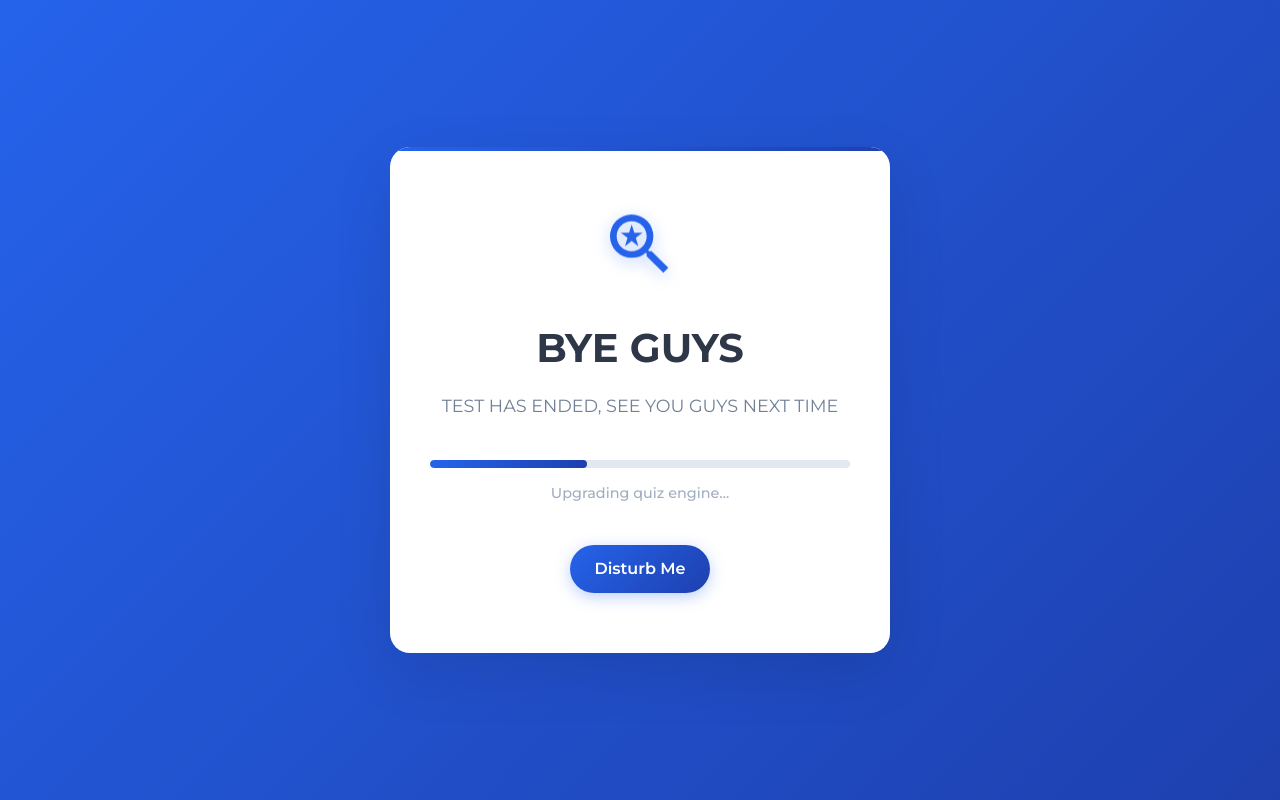
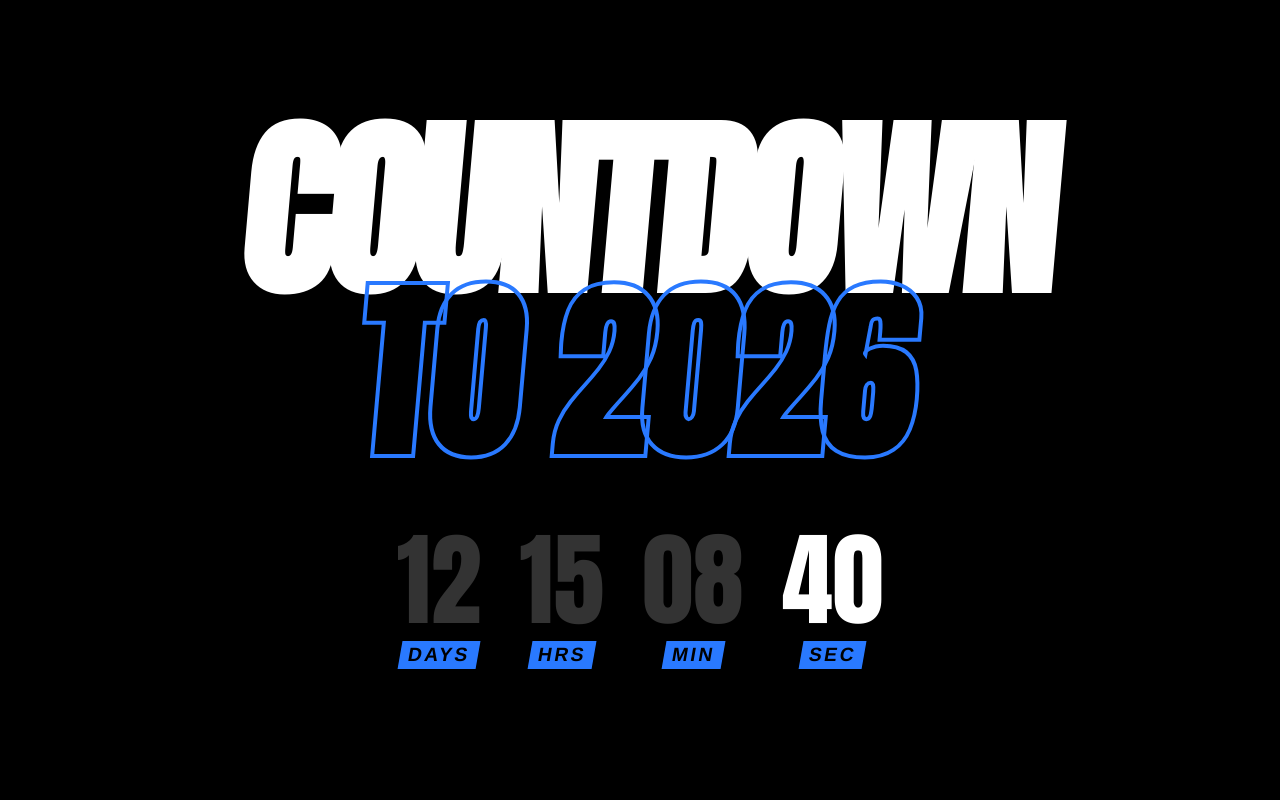
Before and after one commit to kachiDeGreat/quiz-app, a React (Create React App) app: page / in a window 1280 px wide. Built offline with nearby package versions, Linux system fonts and the light colour scheme.

Commit message:
new year app

```diff
--- a/package.json
+++ b/package.json
@@ -12,6 +12,7 @@
     "@types/react": "^19.0.10",
     "@types/react-dom": "^19.0.4",
     "@types/uuid": "^10.0.0",
+    "canvas-confetti": "^1.9.4",
     "firebase": "^11.10.0",
     "jspdf": "^3.0.4",
     "jspdf-autotable": "^5.0.2",
@@ -55,6 +56,7 @@
   "devDependencies": {
     "@types/babel__generator": "^7.27.0",
     "@types/babel__traverse": "^7.20.7",
+    "@types/canvas-confetti": "^1.9.0",
     "@types/estree": "^1.0.8",
     "@types/jspdf": "^1.3.3"
   }
--- a/src/App.tsx
+++ b/src/App.tsx
@@ -14,6 +14,7 @@ import IDVerification from "./IDVerification";
 import MaintenancePage from "./component/underMaintance/MaintenancePage";
 import CheckID from "./checkId/CheckID";
 import ExportToPDFButton from "./ExportToPDFButton";
+import NewYear from "./newYear/NewYear";
 
 interface UserData {
   fullName: string;
@@ -45,16 +46,16 @@ const AppContent: React.FC = () => {
   };
 
   // If we're on the check-id route, show CheckID component
-  if (location.pathname === "/check-id") {
-    return (
-      <div className="checkid-wrapper">
-        <Link to="/" className="back-button">
-          ← Back to Main Portal
-        </Link>
-        <CheckID />
-      </div>
-    );
-  }
+  // if (location.pathname === "/check-id") {
+  //   return (
+  //     <div className="checkid-wrapper">
+  //       <Link to="/" className="back-button">
+  //         ← Back to Main Portal
+  //       </Link>
+  //       <CheckID />
+  //     </div>
+  //   );
+  // }
 
   // Otherwise, show the original state-based app
   return (
@@ -109,9 +110,9 @@ const App: React.FC = () => {
           <Route path="/*" element={<AppContent />} />
         </Routes>
 
-        <MaintenancePage />
-        {/* <ExportToPDFButton /> */}
-
+        {/* <MaintenancePage />
+        <ExportToPDFButton /> */}
+        <NewYear />
         <Toaster
           position="top-right"
           reverseOrder={false}
--- /dev/null
+++ b/src/newYear/NewYear.css
@@ -0,0 +1,187 @@
+@import url("https://fonts.googleapis.com/css2?family=Anton&display=swap");
+
+/* --- LAYOUT --- */
+.ny-container {
+  width: 100vw;
+  height: 100vh;
+  background-color: #000; /* Pure Black */
+  color: #fff;
+  display: flex;
+  justify-content: center;
+  align-items: center;
+  overflow: hidden;
+  font-family: "Anton", sans-serif; /* The Boldest Font */
+  user-select: none;
+}
+
+/* --- PHASE 1: THE HERO --- */
+.ny-content {
+  display: flex;
+  flex-direction: column;
+  align-items: center;
+  justify-content: center;
+  width: 100%;
+}
+
+.ny-hero-text-wrapper {
+  display: flex;
+  flex-direction: column;
+  align-items: center;
+  line-height: 0.85; /* Tight stacking */
+  margin-bottom: 5vh;
+  transform: skewX(-5deg); /* Slight italic for speed look */
+}
+
+.ny-hero-text {
+  font-size: 15vw; /* MASSIVE */
+  margin: 0;
+  letter-spacing: -0.5vw;
+  text-transform: uppercase;
+  color: #fff;
+}
+
+/* The "Outline" style for style contrast */
+.ny-hero-text.outline {
+  color: transparent;
+  -webkit-text-stroke: 4px #2979ff; /* Electric Blue Outline */
+}
+
+/* THE TIMER */
+.ny-timer-block {
+  display: flex;
+  gap: 3vw;
+  margin-top: 2rem;
+}
+
+.ny-unit {
+  display: flex;
+  flex-direction: column;
+  align-items: center;
+}
+
+.ny-big-num {
+  font-size: 8vw;
+  line-height: 1;
+  color: #333; /* Darker grey for non-active numbers */
+}
+
+.ny-unit.active .ny-big-num {
+  color: #fff; /* White for seconds */
+}
+
+.ny-tag {
+  font-family: sans-serif;
+  font-weight: bold;
+  font-size: 1.5vw;
+  letter-spacing: 0.2vw;
+  background: #2979ff;
+  color: black;
+  padding: 0.2rem 0.5rem;
+  margin-top: 10px;
+  transform: skewX(-10deg);
+}
+
+/* --- PHASE 2: 10 SECOND COUNTDOWN --- */
+.ny-final-stage {
+  position: absolute;
+  width: 100%;
+  height: 100%;
+  background: #2979ff; /* Flash Blue Background */
+  display: flex;
+  justify-content: center;
+  align-items: center;
+}
+
+.ny-blast-count {
+  font-size: 45vw; /* ENORMOUS */
+  color: white;
+  line-height: 1;
+  animation: slam 0.9s cubic-bezier(0.175, 0.885, 0.32, 1.275) forwards;
+}
+
+/* --- PHASE 3: 2026 ARRIVAL --- */
+.ny-party-stage {
+  z-index: 50;
+  text-align: center;
+}
+
+.ny-year-giant {
+  font-size: 35vw;
+  margin: 0;
+  line-height: 0.8;
+  color: white;
+  text-shadow: 10px 10px 0px #2979ff; /* Hard block shadow */
+  animation: float 3s ease-in-out infinite;
+}
+
+.ny-welcome-banner {
+  background: white;
+  color: black;
+  font-size: 4vw;
+  padding: 1rem 4rem;
+  display: inline-block;
+  transform: rotate(-3deg);
+  box-shadow: 10px 10px 0px #2979ff;
+  margin-top: 2rem;
+}
+
+/* --- ANIMATIONS --- */
+
+@keyframes slam {
+  0% {
+    transform: scale(5);
+    opacity: 0;
+  }
+  50% {
+    transform: scale(1);
+    opacity: 1;
+  }
+  100% {
+    transform: scale(1);
+    opacity: 1;
+  }
+}
+
+.slide-up {
+  animation: slideUpEnter 0.5s ease-out forwards;
+}
+
+@keyframes slideUpEnter {
+  from {
+    transform: translateY(100vh);
+  }
+  to {
+    transform: translateY(0);
+  }
+}
+
+@keyframes float {
+  0%,
+  100% {
+    transform: translateY(0);
+  }
+  50% {
+    transform: translateY(-30px);
+  }
+}
+
+/* RESPONSIVE */
+@media (max-width: 768px) {
+  .ny-hero-text {
+    font-size: 18vw;
+    -webkit-text-stroke: 2px #2979ff;
+  }
+  .ny-tag {
+    font-size: 3vw;
+  }
+  .ny-big-num {
+    font-size: 12vw;
+  }
+  .ny-timer-block {
+    gap: 1rem;
+  }
+  .ny-welcome-banner {
+    font-size: 7vw;
+    padding: 0.5rem 2rem;
+  }
+}
--- /dev/null
+++ b/src/newYear/NewYear.tsx
@@ -0,0 +1,140 @@
+import React, { useState, useEffect } from "react";
+import confetti from "canvas-confetti";
+import "./NewYear.css";
+
+interface TimeLeft {
+  days: number;
+  hours: number;
+  minutes: number;
+  seconds: number;
+}
+
+export default function NewYear() {
+  const [timeLeft, setTimeLeft] = useState<TimeLeft>({
+    days: 0,
+    hours: 0,
+    minutes: 0,
+    seconds: 0,
+  });
+  const [phase, setPhase] = useState<"counting" | "final" | "celebrating">(
+    "counting"
+  );
+
+  const targetDate = new Date("January 1, 2026 00:00:00").getTime();
+  //   const [targetDate] = useState(() => new Date().getTime() + 30000);
+
+  useEffect(() => {
+    const interval = setInterval(() => {
+      const now = new Date().getTime();
+      const distance = targetDate - now;
+
+      if (distance < 0) {
+        clearInterval(interval);
+        if (phase !== "celebrating") {
+          setPhase("celebrating");
+          triggerHypeCelebration();
+        }
+      } else if (distance <= 10000) {
+        setPhase("final");
+        setTimeLeft(calculateTime(distance));
+      } else {
+        setPhase("counting");
+        setTimeLeft(calculateTime(distance));
+      }
+    }, 1000);
+
+    return () => clearInterval(interval);
+  }, [phase]);
+
+  const calculateTime = (distance: number): TimeLeft => {
+    return {
+      days: Math.floor(distance / (1000 * 60 * 60 * 24)),
+      hours: Math.floor((distance % (1000 * 60 * 60 * 24)) / (1000 * 60 * 60)),
+      minutes: Math.floor((distance % (1000 * 60 * 60)) / (1000 * 60)),
+      seconds: Math.floor((distance % (1000 * 60)) / 1000),
+    };
+  };
+
+  const triggerHypeCelebration = () => {
+    // STRICTLY White and Blue confetti
+    const colors = ["#ffffff", "#2979FF"];
+
+    // No duration limit anymore. It runs forever.
+    setInterval(() => {
+      // Burst 1: Random location
+      confetti({
+        startVelocity: 30,
+        spread: 360,
+        ticks: 60,
+        zIndex: 100,
+        particleCount: 50,
+        origin: { x: Math.random(), y: Math.random() - 0.2 },
+        colors: colors,
+        disableForReducedMotion: true,
+      });
+
+      // Burst 2: A bit more chaos
+      confetti({
+        startVelocity: 45,
+        spread: 100,
+        ticks: 60,
+        zIndex: 100,
+        particleCount: 30,
+        origin: { x: Math.random(), y: Math.random() - 0.2 },
+        colors: colors,
+        disableForReducedMotion: true,
+      });
+    }, 250); // Fires a new blast every 0.25 seconds
+  };
+  const formatNum = (num: number) => num.toString().padStart(2, "0");
+
+  return (
+    <div className={`ny-container ${phase}`}>
+      {/* PHASE 1: BOLD COUNTDOWN */}
+      {phase === "counting" && (
+        <div className="ny-content">
+          <div className="ny-hero-text-wrapper">
+            <h1 className="ny-hero-text">COUNTDOWN</h1>
+            <h1 className="ny-hero-text outline">TO 2026</h1>
+          </div>
+
+          <div className="ny-timer-block">
+            <div className="ny-unit">
+              <span className="ny-big-num">{formatNum(timeLeft.days)}</span>
+              <span className="ny-tag">DAYS</span>
+            </div>
+            <div className="ny-unit">
+              <span className="ny-big-num">{formatNum(timeLeft.hours)}</span>
+              <span className="ny-tag">HRS</span>
+            </div>
+            <div className="ny-unit">
+              <span className="ny-big-num">{formatNum(timeLeft.minutes)}</span>
+              <span className="ny-tag">MIN</span>
+            </div>
+            <div className="ny-unit active">
+              <span className="ny-big-num">{formatNum(timeLeft.seconds)}</span>
+              <span className="ny-tag">SEC</span>
+            </div>
+          </div>
+        </div>
+      )}
+
+      {/* PHASE 2: FINAL 10 SECONDS (INTENSE SHAKE) */}
+      {phase === "final" && (
+        <div className="ny-final-stage">
+          <div key={timeLeft.seconds} className="ny-blast-count">
+            {timeLeft.seconds}
+          </div>
+        </div>
+      )}
+
+      {/* PHASE 3: CELEBRATION (BIG & LOUD) */}
+      {phase === "celebrating" && (
+        <div className="ny-party-stage slide-up">
+          <h1 className="ny-year-giant">2026</h1>
+          <div className="ny-welcome-banner">HAPPY NEW YEAR</div>
+        </div>
+      )}
+    </div>
+  );
+}
```
Also changed, not shown: 1 other file (tests, documents, lock files or other folders).
